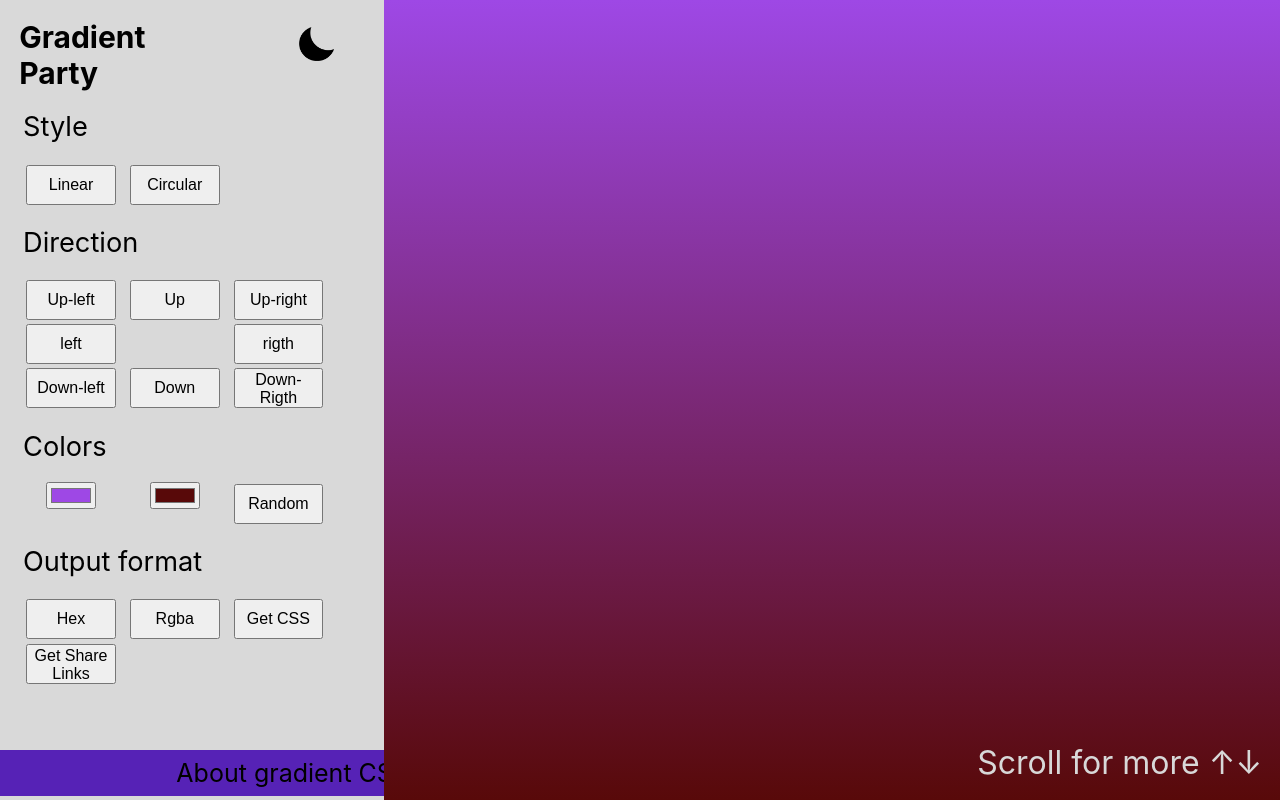
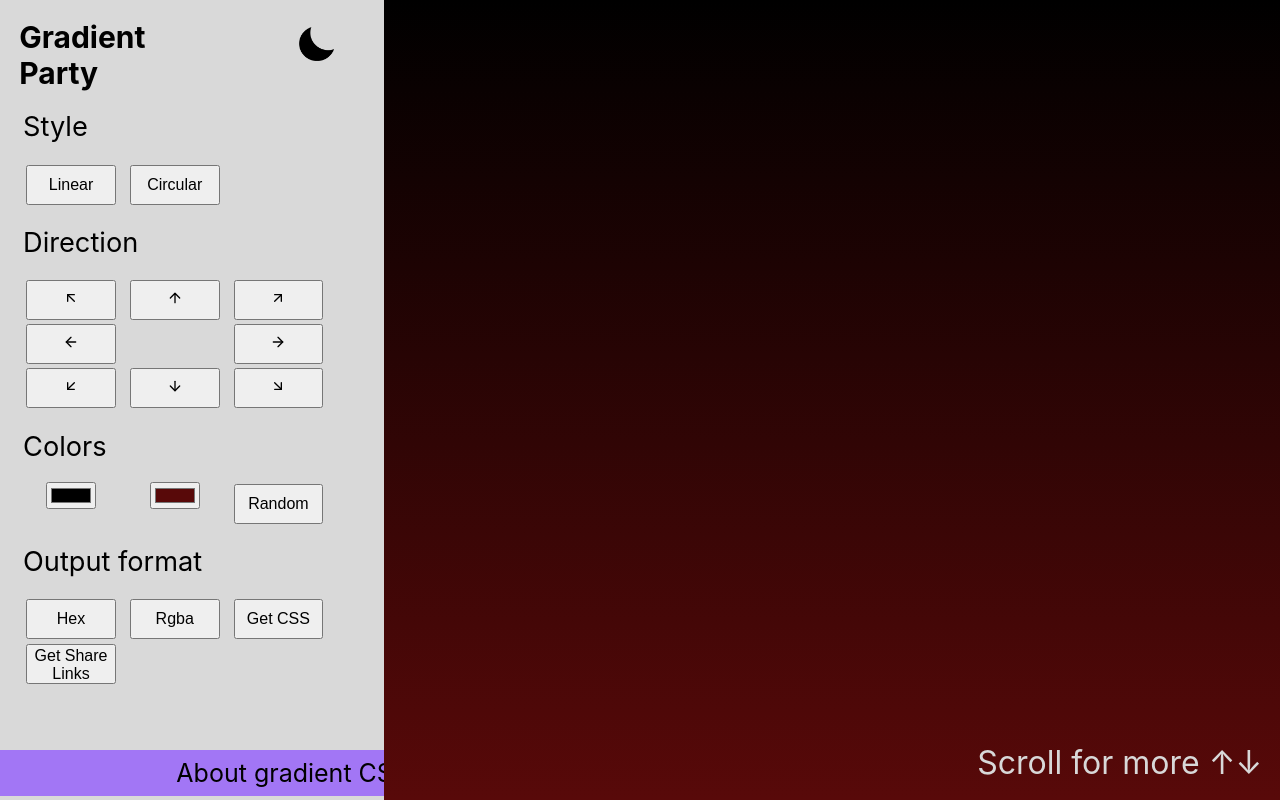
Before and after one commit to CarolinaCasas-zz/Gradient-party, a React (Create React App) app: page / in a window 1280 px wide. Shown: the top 800 px of the page. Built offline with nearby package versions, Linux system fonts and the light colour scheme.

Commit message:
firstVersionFinnaly

```diff
--- a/src/SectionPage/EditGradiantBar.js
+++ b/src/SectionPage/EditGradiantBar.js
@@ -1,6 +1,7 @@
 import React, { useState } from "react";
 import { CopyToClipboard } from "react-copy-to-clipboard"
 import { useTheme } from "../context/ThemeProvider";
+import { FiArrowUpLeft, FiArrowUpRight, FiArrowUp, FiArrowLeft, FiArrowRight, FiArrowDown, FiArrowDownLeft, FiArrowDownRight, FiCircle} from "react-icons/fi";
 import "./EditGradiantBar.css";
 
 
@@ -8,17 +9,19 @@ const EditGradiantBar = () => {
     const{theme}= useTheme();
     const [direction, setdirection] = useState("");
     const [styles, setstyles] = useState("linear-gradient");
-    const [color1, setColor1] = useState("#9e48e5");
+    const [color1, setColor1] = useState("#000000");
     const [color2, setColor2] = useState("#580909");
 
 
         //Elije los colores al azar
     const randomColor=()=>{
         const newRandomColor1="#"+Math.floor(Math.random()*16777215).toString(16);
-        const newRandomColor2="#"+Math.floor(Math.random()*17767116).toString(16);
+        const newRandomColor2="#"+Math.floor(Math.random()*16777215).toString(16);
         setColor1(newRandomColor1);
         setColor2(newRandomColor2);
+
     }
+
         //Integra el estilo al Div de muestra de gradiente
     const sampleColorStyle = {
         backgroundImage: styles + "(" + direction + color1 + "," + color2 + ")",
@@ -36,15 +39,15 @@ const EditGradiantBar = () => {
                 </section>
                 <span className="EditBar_subtitle" >Direction</span>
                 <section className="EditBar_groupButtons_grid" onClick={(e) => { styles === "radial-gradient" ? setdirection(e.target.dataset.radialdirection) : setdirection(e.target.dataset.direction) }}>
-                    <button data-direction="to top left," data-radialdirection="at top left,">Up-left</button>
-                    <button data-direction="to top," data-radialdirection="at top,">Up</button>
-                    <button data-direction="to top right, " data-radialdirection="at top right,">Up-right</button>
-                    <button data-direction="to left," data-radialdirection="at left,">left</button>
-                    <button style={{ visibility: styles === "radial-gradient" ? "visible" : "hidden" }} data-radialdirection="">center</button>
-                    <button data-direction="to right," data-radialdirection="at right,">rigth</button>
-                    <button data-direction="to bottom left," data-radialdirection="at bottom left,">Down-left</button>
-                    <button data-direction="to bottom," data-radialdirection="at bottom,">Down</button>
-                    <button data-direction="to bottom right," data-radialdirection="at bottom right,">Down-Rigth</button>
+                    <button data-direction="to top left," data-radialdirection="at top left,"><FiArrowUpLeft/></button>
+                    <button data-direction="to top," data-radialdirection="at top,"><FiArrowUp/></button>
+                    <button data-direction="to top right, " data-radialdirection="at top right,"><FiArrowUpRight/></button>
+                    <button data-direction="to left," data-radialdirection="at left,"><FiArrowLeft/></button>
+                    <button style={{ visibility: styles === "radial-gradient" ? "visible" : "hidden" }} data-radialdirection=""><FiCircle/></button>
+                    <button data-direction="to right," data-radialdirection="at right,"><FiArrowRight/></button>
+                    <button data-direction="to bottom left," data-radialdirection="at bottom left,"><FiArrowDownLeft/></button>
+                    <button data-direction="to bottom," data-radialdirection="at bottom,"><FiArrowDown/></button>
+                    <button data-direction="to bottom right," data-radialdirection="at bottom right,"><FiArrowDownRight/></button>
                 </section>
                 <span className="EditBar_subtitle">Colors </span>
                 <section className="EditBar_groupButtons_grid">
--- a/src/SectionPage/InfoSection.js
+++ b/src/SectionPage/InfoSection.js
@@ -1,4 +1,4 @@
-import AboutCSS from "../ArticleComponents/AbaotCSS";
+import AboutCSS from "../ArticleComponents/AboutCSS";
 import BrowserCompability from "../ArticleComponents/BrowserCompability";
 import WhatIsaGradient from "../ArticleComponents/WhatIsaGradient";
 import { useTheme } from "../context/ThemeProvider";
--- a/src/SectionPage/infoSection.css
+++ b/src/SectionPage/infoSection.css
@@ -21,7 +21,7 @@ ul {
    margin: 0;
    padding: 0;
    width: 100vw;
-   background-color: #5622b6;
+   background-color: #a276f5;
 }
 li{
    display: flex;
@@ -57,7 +57,6 @@ li a:hover {
       margin: 0;
       padding: 0;
       width: 100vw;
-      background-color: #5622b6;
   }
 
   li a {
```
Also changed, not shown: src/ArticleComponents/AboutCSS.js (renamed from src/ArticleComponents/AbaotCSS.js).
